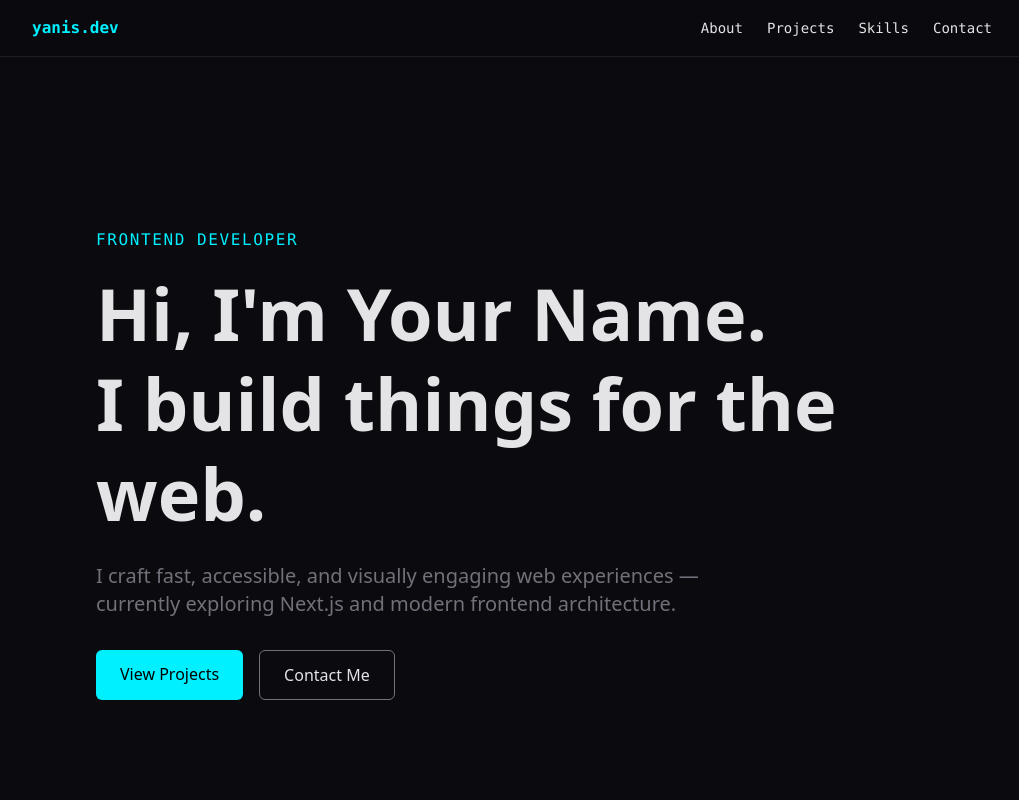
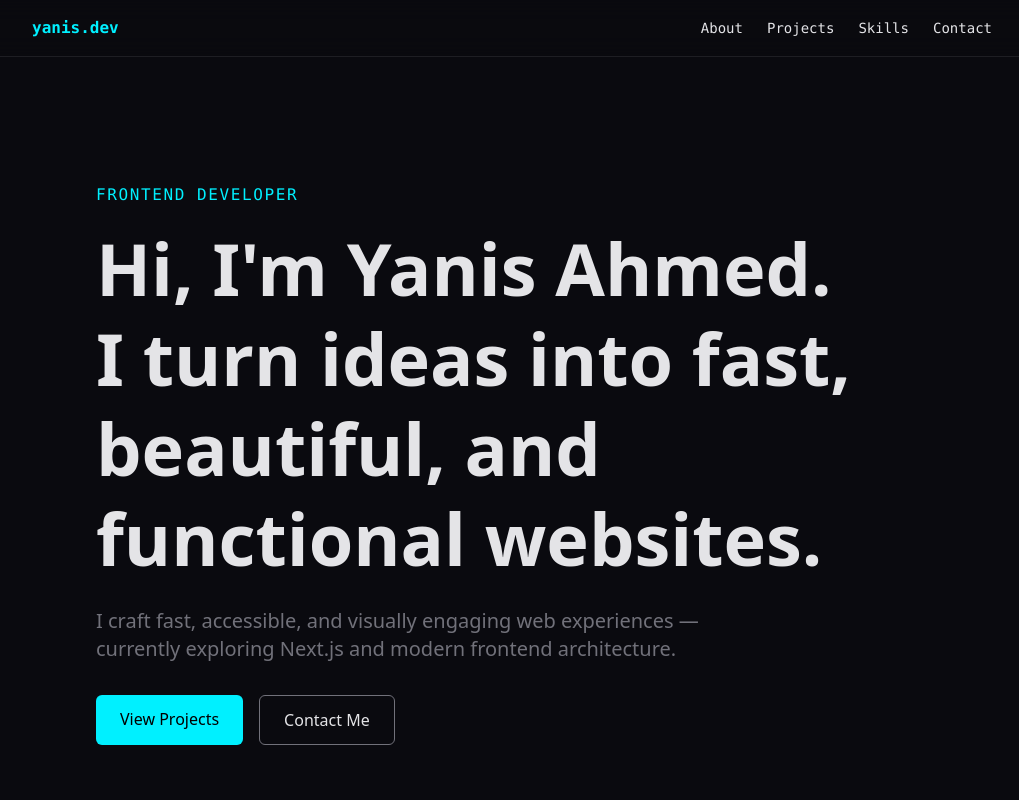
Before and after one commit to yanisahmed/yanisahmed-portfolio, a Next.js app: page / in a window 1280 px wide. Shown: the top 800 px of the page, without its empty margins (128-1147 px from the left). Built offline with nearby package versions, Linux system fonts and the light colour scheme; no server answers.

Commit message:
hero title updated

```diff
--- a/src/components/Hero.tsx
+++ b/src/components/Hero.tsx
@@ -20,9 +20,9 @@ export default function Hero() {
                 transition={{ duration: 0.6, delay: 0.1 }}
                 className="text-4xl md:text-7xl font-bold leading-tight mb-6"
             >
-                Hi, I'm Your Name.
+                Hi, I'm Yanis Ahmed.
                 <br />
-                I build things for the web.
+                I turn ideas into fast, beautiful, and functional websites.
             </motion.h1>
 
             <motion.p
```
